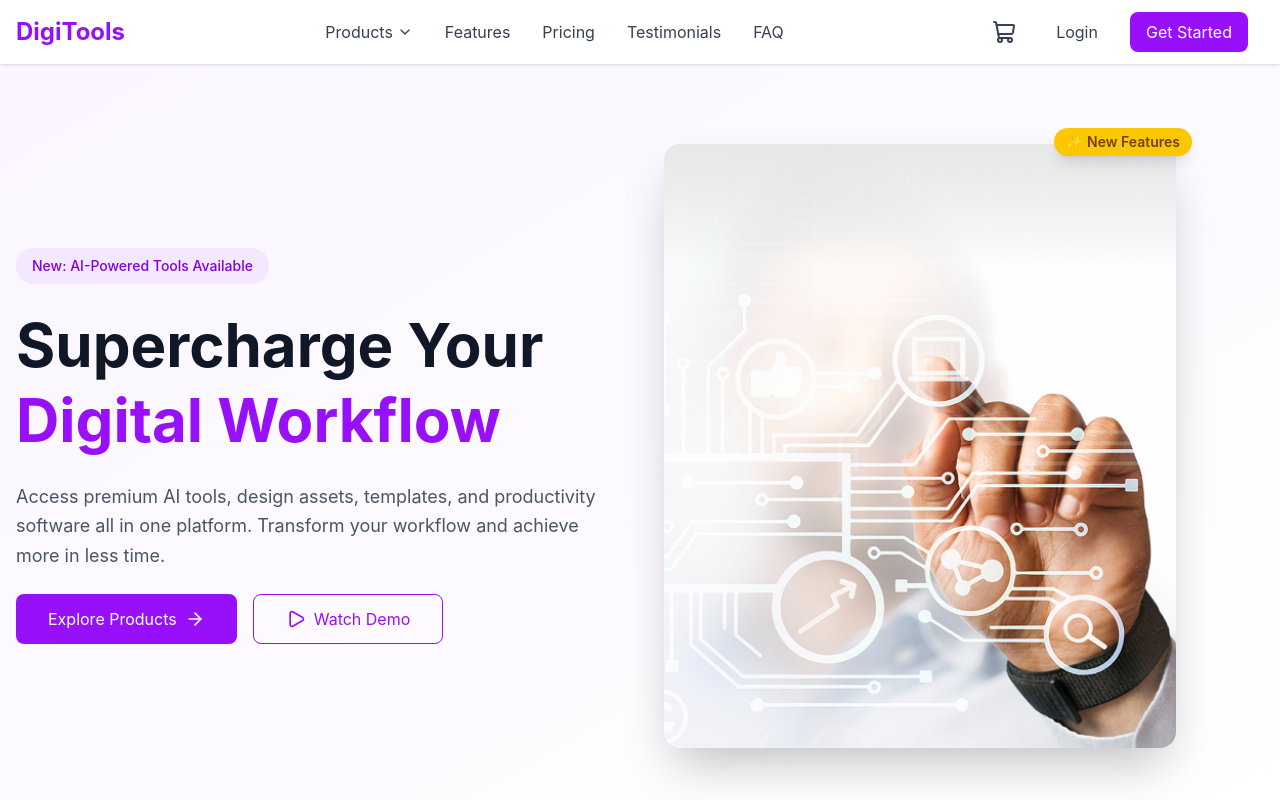
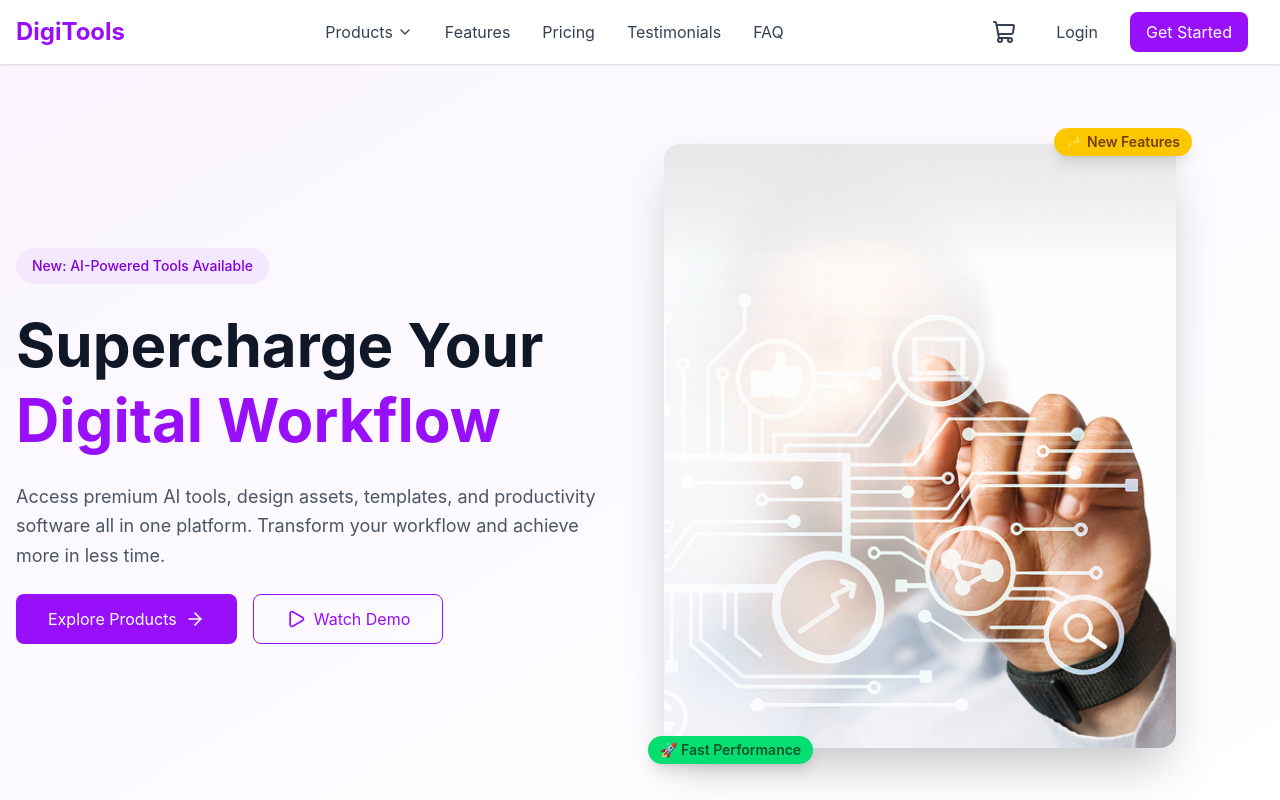
Before and after one commit to samin-77/Digitools-Platform, a React (Vite) app: page / in a window 1280 px wide. Shown: the top 800 px of the page. Built offline with nearby package versions, Linux system fonts and the light colour scheme.

Commit message:
fixed bugs on navbar

```diff
--- a/src/components/Hero.jsx
+++ b/src/components/Hero.jsx
@@ -70,7 +70,9 @@ export default function Hero() {
             <div className="absolute -top-4 -right-4 bg-yellow-400 text-yellow-900 px-3 py-1 rounded-full text-sm font-semibold shadow-lg">
               ✨ New Features
             </div>
-
+            <div className="absolute -bottom-4 -left-4 bg-green-400 text-green-900 px-3 py-1 rounded-full text-sm font-semibold shadow-lg">
+              🚀 Fast Performance
+            </div>
           </div>
         </div>
       </div>
```
